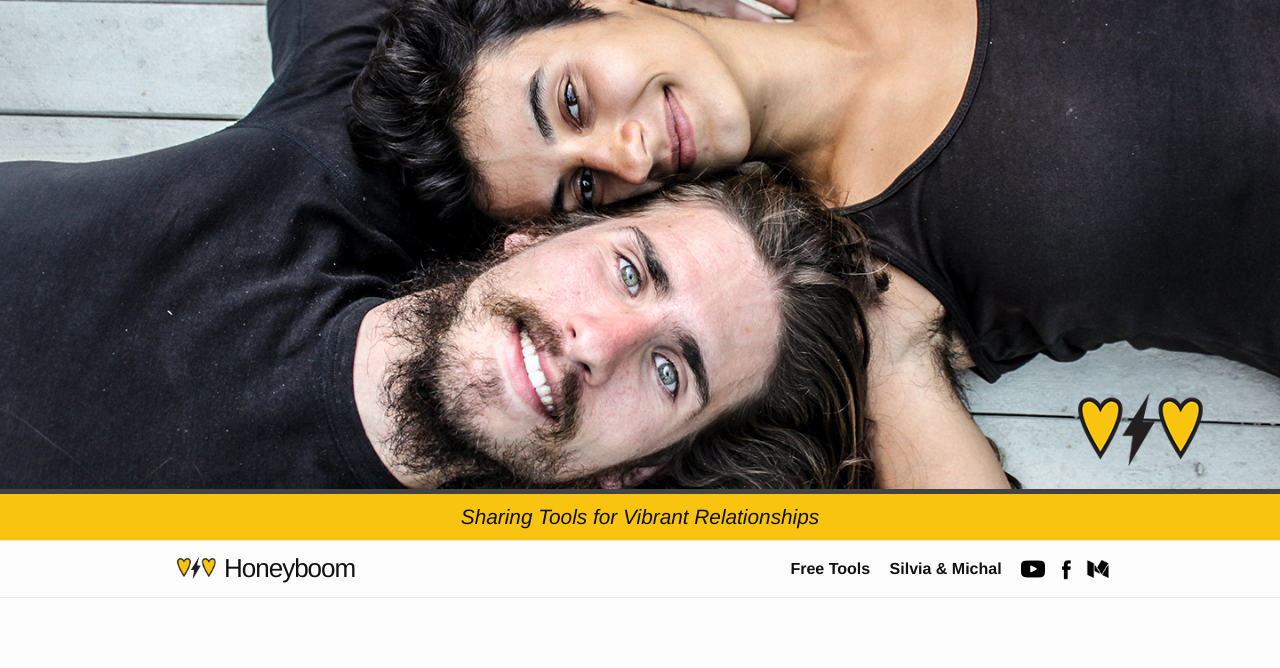
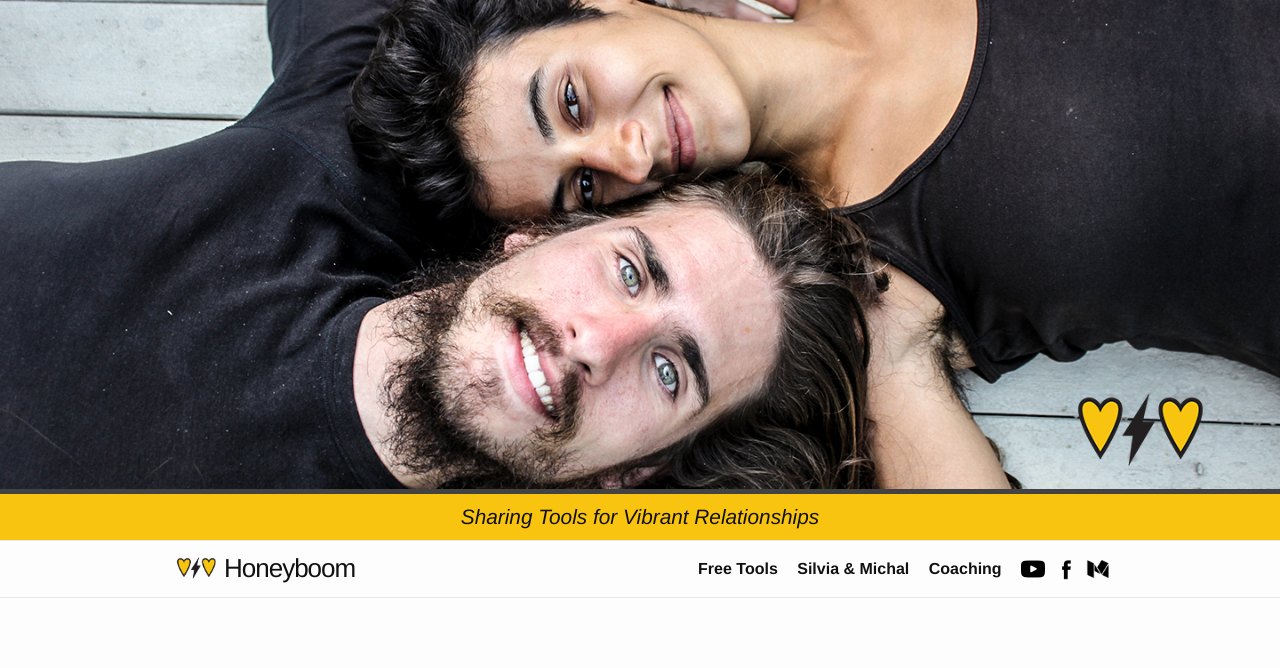
Before and after one commit to Honeyboom/honeyboom.github.io, a Jekyll site: the page built from index.md, in a window 1280 px wide. Shown: the top 668 px of the page. Built offline with Jekyll 4.4.1, drawn with Linux system fonts in a browser that asks for light colours; grey boxes are pictures that could not be loaded.

Commit message:
Added Coaching tab to menu. Tab is OPERACIONAL, I repeat, OPERACIONAL

```diff
--- a/_config.yml
+++ b/_config.yml
@@ -47,6 +47,8 @@ menu:
     url: "/free-tools"
   - title: "Silvia & Michal"
     url: "/silvia-michal"
+  - title: "Coaching"
+    url: "/coaching"
 
 # Collections settings
 collections:
```
